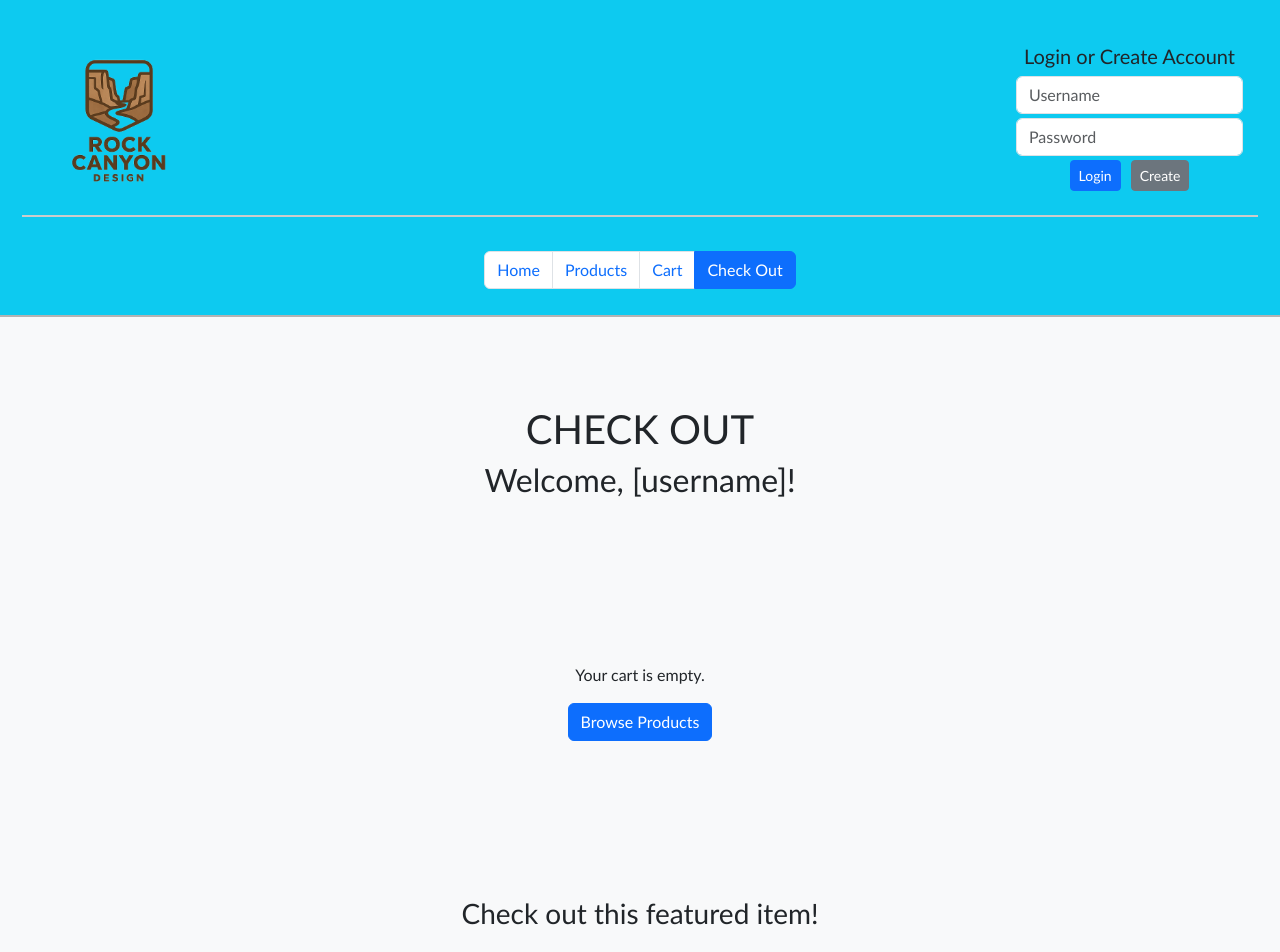
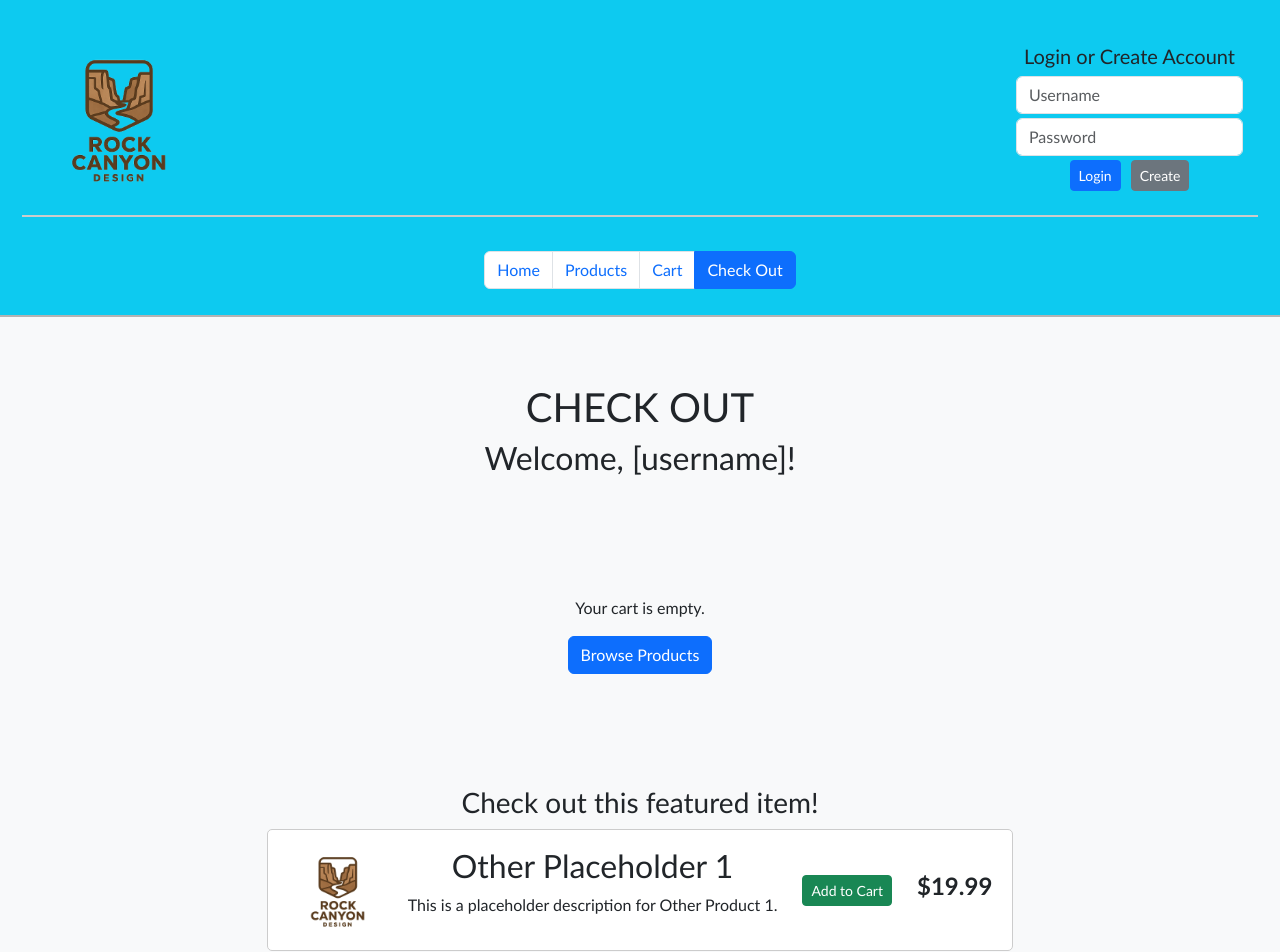
Before and after one commit to Cartermidd/startup, a React (Vite) app: page /checkout in a window 1280 px wide. Shown: the top 952 px of the page. Built offline with nearby package versions, Linux system fonts and the light colour scheme.

Commit message:
Random featured item if you go to check out with an empty cart

```diff
--- a/src/checkout/checkout.jsx
+++ b/src/checkout/checkout.jsx
@@ -7,10 +7,20 @@ export function Checkout({ cartItems = [], onToggleCart = () => {} }) {
     const items = cartItems.map(id => productData.find(p => p.id === id)).filter(Boolean);
 
     const total = items.reduce((sum, item) => {
-        // productData currently doesn't include price; assume $10 each as placeholder
-        const price = item.price ?? 10;
+        const price = item.price;
         return sum + price;
     }, 0);
+
+
+    function getRandomItem(){
+        const randomIndex = Math.floor(Math.random() * productData.length);
+        return productData[randomIndex];
+    }
+
+    // pick a featured random item when the cart is empty
+    const randomItem = items.length === 0 ? getRandomItem() : null;
+
+
 
     return (
         <main className='container-fluid bg-light text-center'>
@@ -48,6 +58,27 @@ export function Checkout({ cartItems = [], onToggleCart = () => {} }) {
                     {items.length === 0 ? (
                         <section className="featured-item-box">
                             <h3>Check out this featured item!</h3>
+                            {randomItem && (
+                            <div key={randomItem.id} className="product-box">
+                                    <img src={randomItem.image} alt={randomItem.name} className="product-img" />
+                                    <div>
+                                        <h2>{randomItem.name}</h2>
+                                        <p>{randomItem.description}</p>
+                                    </div>
+
+                                    <div className="product-actions">
+                                        <button
+                                            onClick={() => onToggleCart(randomItem.id)}
+                                            className="btn btn-success btn-sm"
+                                        >
+                                            Add to Cart
+                                        </button>
+                                    </div>
+                                    <h4 id="checkout-price">{`$${randomItem.price ?? 10}`}</h4>
+                                </div>
+                            )}
+
+
                         </section>
                     ) : (
                         <section className="pay-shipping-box">
```
